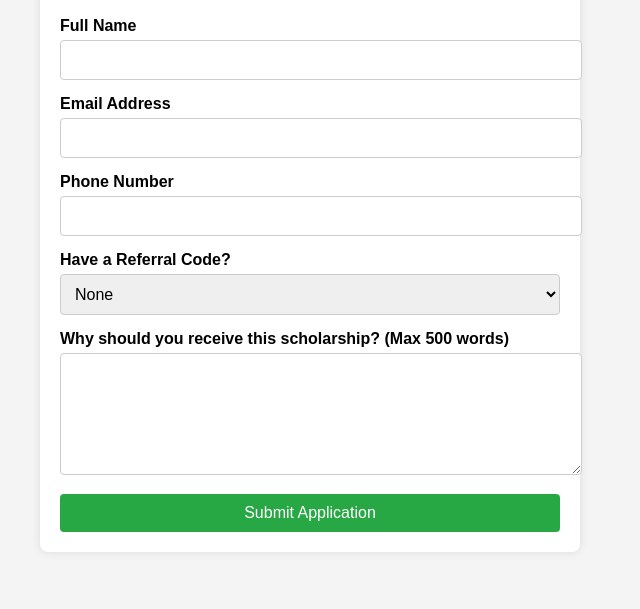
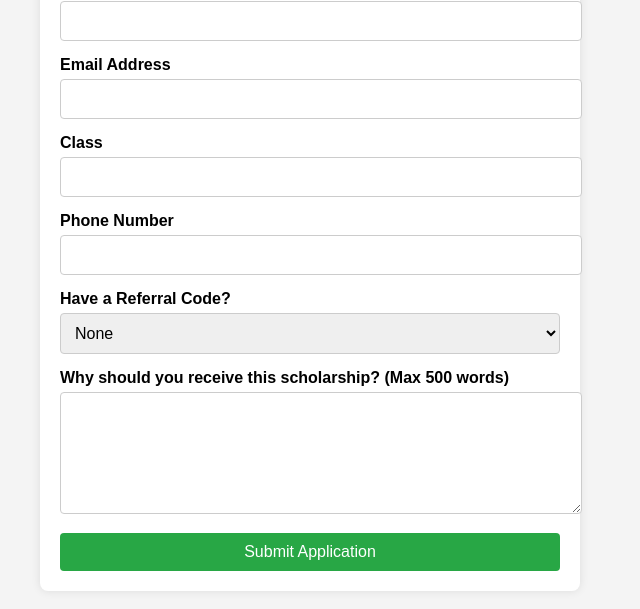
Before and after one commit to kushal4345/scholarshipform, a plain HTML site: page frontend/index.html in a window 1280 px wide. Shown: the part 183-792 px from the top of the page, without its empty margins (330-970 px from the left). Drawn offline with Linux system fonts and the light colour scheme.

Commit message:
Update index.html
ca

```diff
--- a/frontend/index.html
+++ b/frontend/index.html
@@ -20,6 +20,10 @@
             <div class="form-group">
                 <label for="email">Email Address</label>
                 <input type="email" id="email" name="email" required>
+            </div>
+            <div class="form-group">
+                <label for="class">Class</label>
+                <input type="text" id="class" name="class" required>
             </div>
             <div class="form-group">
                 <label for="phone">Phone Number</label>
```
